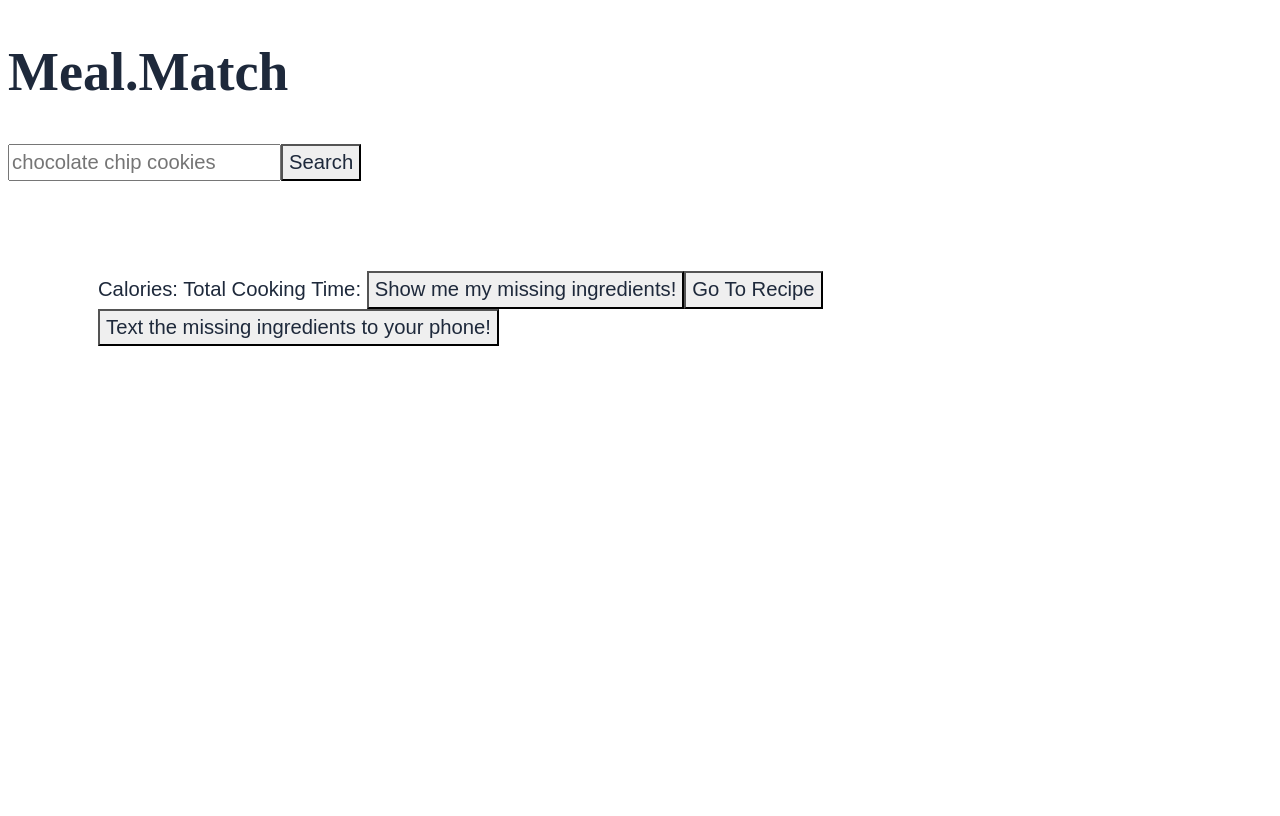
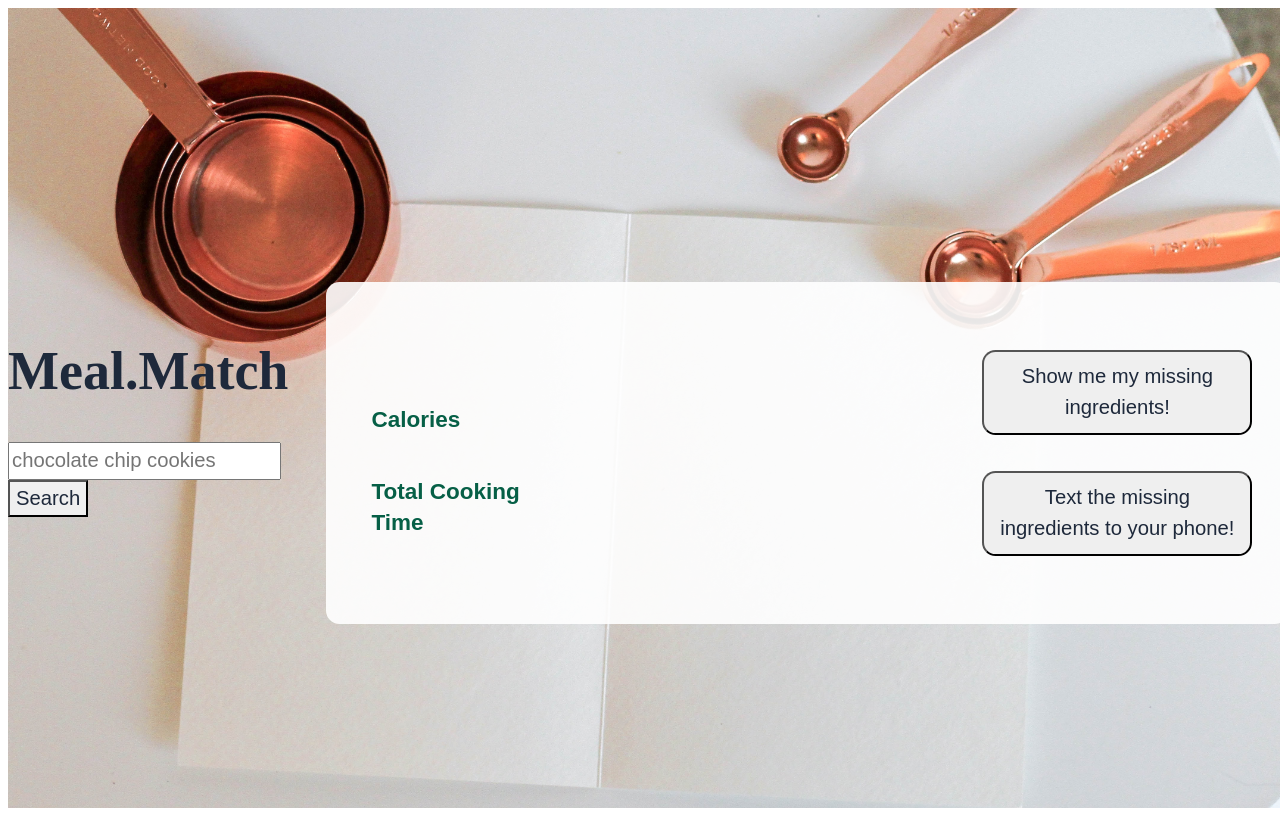
Before and after one commit to ogbanana/nextmealdotmatch, a Next.js app: page /selectedRecipe in a window 1280 px wide. Built offline with nearby package versions, Linux system fonts and the light colour scheme.

Commit message:
selected recipe page css

```diff
--- a/pages/selectedRecipe.tsx
+++ b/pages/selectedRecipe.tsx
@@ -20,58 +20,83 @@ const SelectedRecipe: FC = () => {
   const recipe = router.query as unknown as Recipe
   let { calories, image, ingredientLines, label, totalTime, url } = recipe
   let { userIngredients } = useContext(SelectedIngredientsContext)
-  const [combinedIngredients, setCombinedIngredients] = useState(null)
+  const [ingredientsRenderData, setingredientsRenderData] = useState(null)
 
   userIngredients = userIngredients.map((ingredient) => ingredient.toLowerCase())
   ingredientLines = ingredientLines?.map((ingredient) => ingredient.toLowerCase())
 
   const handleClick = () => {
-    const newIngredients = combinedIngredients.map((item) => {
-      userIngredients.forEach((ingredient) => {
-        if (!item.ingredientName.includes(ingredient)) {
-          item.ingredientStyle = 'w-1/3 border-2 bg-red-300'
+    const updatedIngredientsObj = ingredientsRenderData.map((recipeIngredientObj) => {
+      const ingredientFound = userIngredients.find((item) =>
+        recipeIngredientObj.ingredientName.includes(item),
+      )
+
+      if (!ingredientFound) {
+        recipeIngredientObj.ingredientContainerStyle = 'p-2 m-1 w-96 rounded-xl bg-red-300'
       }
-      })
-      return item
+
+      return recipeIngredientObj
     })
 
-    setCombinedIngredients(newIngredients)
+    setingredientsRenderData(updatedIngredientsObj)
   }
 
   useEffect(() => {
-    const test = ingredientLines?.map((line) => {
+    const ingredientsRenderObject = ingredientLines?.map((line) => {
       return {
         ingredientName: line.toLowerCase(),
-        ingredientStyle: 'w-1/3 border-2 border-red-300',
+        ingredientContainerStyle: 'p-2 m-1 w-96',
       }
     })
-    setCombinedIngredients(test)
+    setingredientsRenderData(ingredientsRenderObject)
   }, [recipe])
 
   return (
     <div id="selectedRecipePage">
       <Nav />
       <div id="selectedRecipeContainer">
-        <span>{label}</span>
-        <img className="w-1/4" src={image} />
-        Calories: {calories}
-        Total Cooking Time: {totalTime}
-        {combinedIngredients?.map((line, index) => {
+        <div id="selectedRecipeInfoPanel">
+          <a href={url} target="blank">
+            <h1>{label}</h1>
+          </a>
+          <a href={url} target="blank">
+            <img className="w-full" src={image} />
+          </a>
+          <label>Calories</label>
+          <p>{calories}</p>
+          <label>Total Cooking Time</label>
+          <p>{totalTime}</p>
+        </div>
+
+        <div id="selectedRecipeIngredientsPanel">
+          <div id="selectedRecipeIngredients">
+            {ingredientsRenderData?.map((line, index) => {
               return (
-            <div key={`${line.ingredienName}_${index}`} className={line.ingredientStyle}>
-              {line.ingredientName}
+                <div
+                  key={`${line.ingredienName}_${index}`}
+                  className={line.ingredientContainerStyle}
+                >
+                  • {line.ingredientName}
                 </div>
               )
             })}
-        <button className="w-36 bg-red-300" onClick={() => handleClick()}>
+          </div>
+          <div id="selectedRecipeButtonsContainer">
+            <div>
+              <button
+                className="selectedRecipeButtons bg-red-300 hover:bg-red-400"
+                onClick={() => handleClick()}
+              >
                 Show me my missing ingredients!
               </button>
-        <button className="w-36 bg-green-400">
-          <a href={url}>Go To Recipe</a>
-        </button>
-        <button className="w-36 bg-blue-400">
+            </div>
+            <div>
+              <button className="selectedRecipeButtons bg-blue-300 hover:bg-blue-400">
                 <a href={url}>Text the missing ingredients to your phone!</a>
               </button>
+            </div>
+          </div>
+        </div>
       </div>
     </div>
   )
--- a/styles/selectedRecipe.css
+++ b/styles/selectedRecipe.css
@@ -1,7 +1,43 @@
-#page {
-  @apply w-auto h-screen;
+#selectedRecipePage {
+  @apply w-screen h-screen flex items-center justify-center bg-recipe-image bg-cover;
 }
 
 #selectedRecipeContainer {
-  @apply relative w-auto border-2 border-red-300 m-20;
+  @apply relative w-5/6 h-auto mt-20 flex border-white bg-white bg-opacity-90 rounded-xl font-normal;
 }
+
+#selectedRecipeInfoPanel {
+  @apply flex flex-col w-auto p-10;
+}
+
+#selectedRecipeInfoPanel h1 {
+  @apply font-extrabold text-green-800 hover:text-green-600 text-3xl;
+}
+
+#selectedRecipeInfoPanel label {
+  @apply text-xl font-semibold text-green-800;
+}
+
+#selectedRecipeInfoPanel p {
+  @apply text-lg font-normal;
+}
+
+#selectedRecipeInfoPanel img {
+  @apply rounded-2xl mt-5 mb-5;
+}
+
+#selectedRecipeIngredientsPanel {
+  @apply w-full flex flex-row justify-evenly items-center;
+}
+
+#selectedRecipeIngredients {
+  @apply w-1/2 h-full flex flex-col items-center justify-center;
+}
+
+#selectedRecipeButtonsContainer {
+  @apply flex flex-col items-center;
+}
+
+.selectedRecipeButtons {
+  @apply w-60 rounded-xl p-2 m-4;
+}
```
Lines whose indentation alone changed are shown as unchanged.
